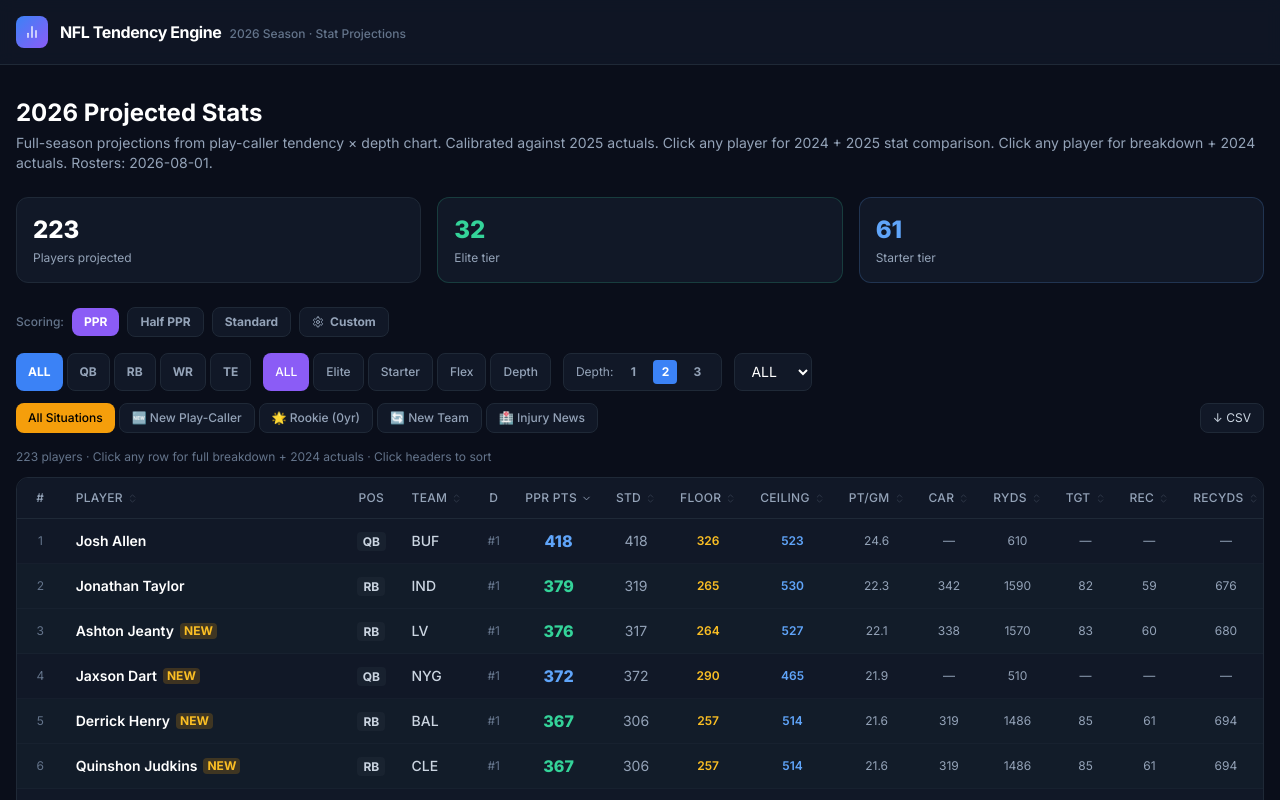
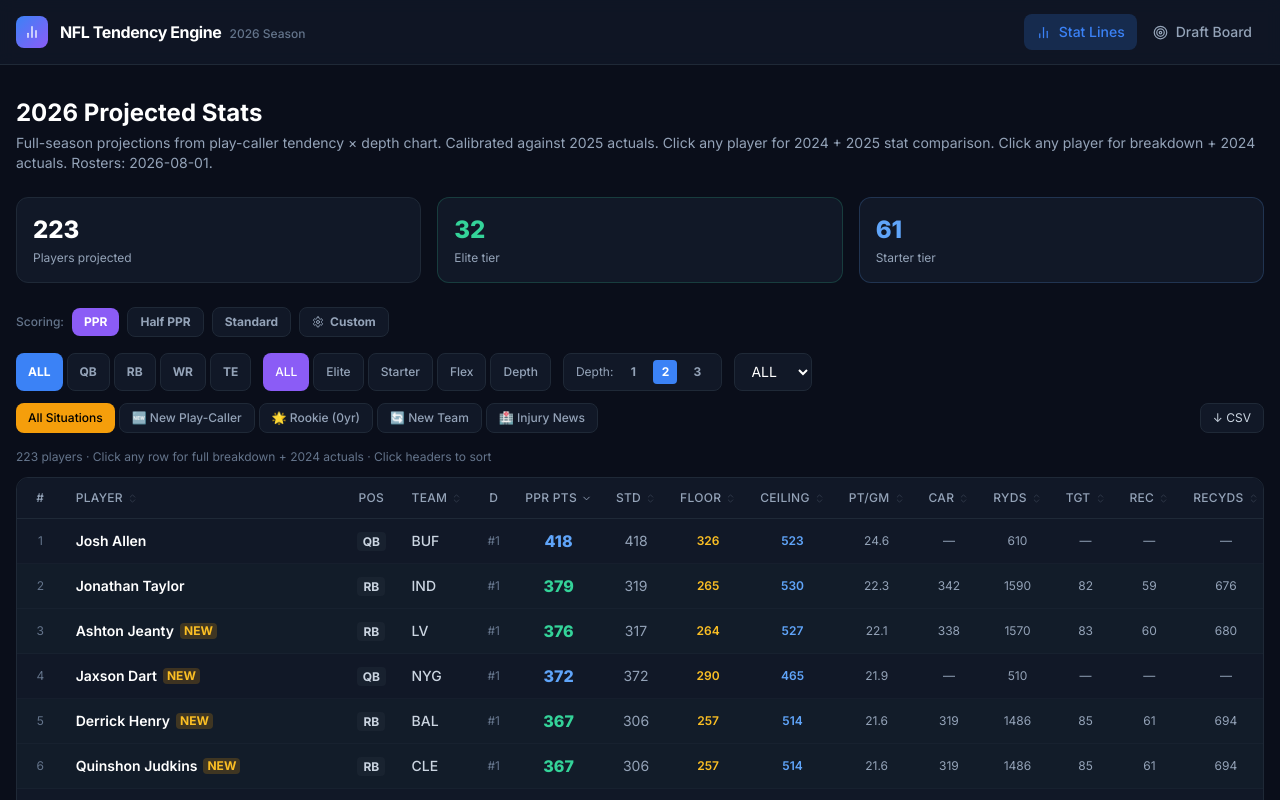
Before and after one commit to Dezar/NFL-Tendencies, a React (Vite) app: page / in a window 1280 px wide. Shown: the top 800 px of the page. Built offline with nearby package versions, Linux system fonts and the light colour scheme.

Commit message:
Add Draft Board tab

```diff
--- a/src/App.jsx
+++ b/src/App.jsx
@@ -1,31 +1,50 @@
 import React from 'react'
-import { Routes, Route } from 'react-router-dom'
-import { BarChart2 } from 'lucide-react'
+import { Routes, Route, NavLink } from 'react-router-dom'
+import { BarChart2, Target } from 'lucide-react'
 import StatProjections from './pages/StatProjections'
+import DraftBoard from './pages/DraftBoard'
+
+const navItems = [
+  { to: '/', label: 'Stat Lines', icon: BarChart2 },
+  { to: '/draft', label: 'Draft Board', icon: Target },
+]
 
 export default function App() {
   return (
     <div className="min-h-screen flex flex-col">
       <header className="border-b border-nfl-border bg-nfl-card/80 backdrop-blur sticky top-0 z-50">
-        <div className="max-w-7xl mx-auto px-4 h-16 flex items-center gap-3">
-          <div className="w-8 h-8 rounded-lg bg-gradient-to-br from-nfl-blue to-nfl-purple flex items-center justify-center">
-            <BarChart2 size={16} className="text-white" />
+        <div className="max-w-7xl mx-auto px-4 h-16 flex items-center justify-between">
+          <div className="flex items-center gap-3">
+            <div className="w-8 h-8 rounded-lg bg-gradient-to-br from-nfl-blue to-nfl-purple flex items-center justify-center">
+              <BarChart2 size={16} className="text-white" />
+            </div>
+            <div>
+              <span className="font-bold text-white tracking-tight">NFL Tendency Engine</span>
+              <span className="ml-2 text-xs text-slate-500 font-medium">2026 Season</span>
+            </div>
           </div>
-          <div>
-            <span className="font-bold text-white tracking-tight">NFL Tendency Engine</span>
-            <span className="ml-2 text-xs text-slate-500 font-medium">2026 Season · Stat Projections</span>
-          </div>
+          <nav className="flex items-center gap-1">
+            {navItems.map(({ to, label, icon: Icon }) => (
+              <NavLink key={to} to={to} end={to==='/'}
+                className={({ isActive }) =>
+                  `flex items-center gap-2 px-3 py-2 rounded-lg text-sm font-medium transition-all ${
+                    isActive ? 'bg-nfl-blue/20 text-nfl-blue' : 'text-slate-400 hover:text-white hover:bg-white/5'
+                  }`}>
+                <Icon size={15} />
+                <span>{label}</span>
+              </NavLink>
+            ))}
+          </nav>
         </div>
       </header>
-
       <main className="flex-1 max-w-7xl mx-auto w-full px-4 py-8">
         <Routes>
-          <Route path="/*" element={<StatProjections />} />
+          <Route path="/" element={<StatProjections />} />
+          <Route path="/draft" element={<DraftBoard />} />
         </Routes>
       </main>
-
       <footer className="border-t border-nfl-border py-4 text-center text-xs text-slate-600">
-        NFL Tendency Engine · Calibrated against 2025 actuals · Rosters August 2026
+        NFL Tendency Engine · Scheme-based projections · Calibrated vs 2025 actuals · Rosters August 2026
       </footer>
     </div>
   )
```
